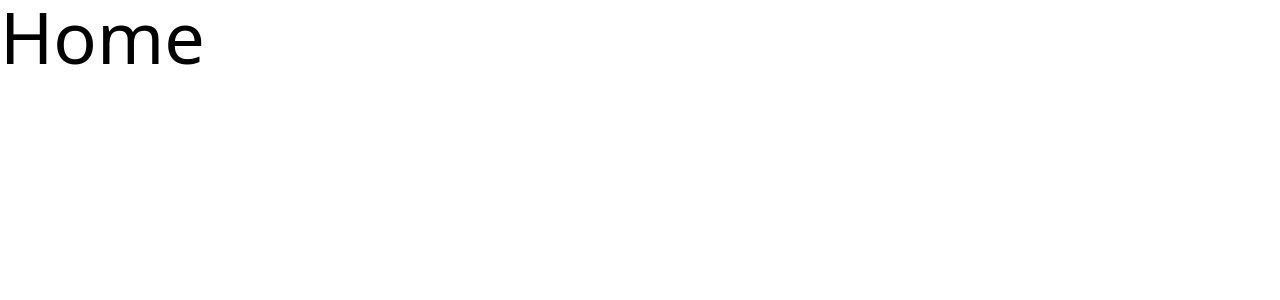
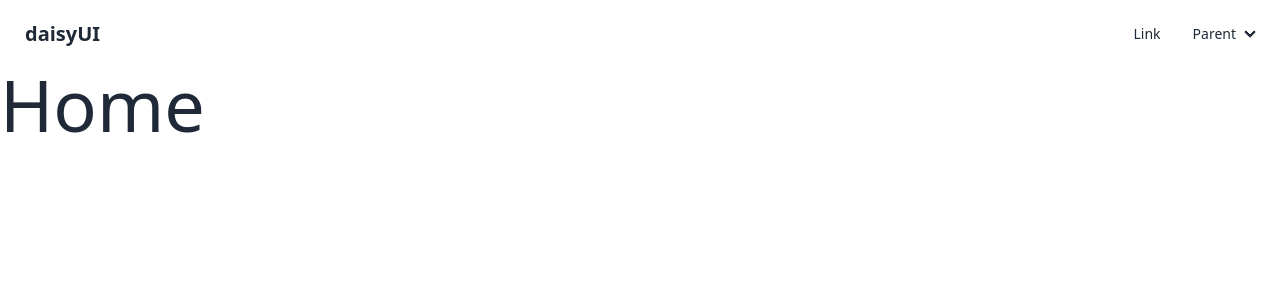
Before and after one commit to NuraidaKashmin/first-next-app, a Next.js app: page / in a window 1280 px wide. Shown: the top 300 px of the page. Built offline with nearby package versions, Linux system fonts and the light colour scheme.

Commit message:
intalled daisyui

```diff
--- a/src/app/page.js
+++ b/src/app/page.js
@@ -1,8 +1,10 @@
+import Navbar from "@/components/Navbar";
 import Image from "next/image";
 
 export default function Home() {
   return (
     <>
+      <Navbar></Navbar>
       <h1 className="text-7xl">Home</h1>
     </>
   );
--- /dev/null
+++ b/src/components/Navbar.jsx
@@ -0,0 +1,26 @@
+
+const Navbar = () => {
+    return (
+        <div className="navbar bg-base-100">
+            <div className="flex-1">
+                <a className="btn btn-ghost text-xl">daisyUI</a>
+            </div>
+            <div className="flex-none">
+                <ul className="menu menu-horizontal px-1">
+                    <li><a>Link</a></li>
+                    <li>
+                        <details>
+                            <summary>Parent</summary>
+                            <ul className="bg-base-100 rounded-t-none p-2">
+                                <li><a>Link 1</a></li>
+                                <li><a>Link 2</a></li>
+                            </ul>
+                        </details>
+                    </li>
+                </ul>
+            </div>
+        </div>
+    );
+};
+
+export default Navbar;
--- a/tailwind.config.mjs
+++ b/tailwind.config.mjs
@@ -13,5 +13,5 @@
       },
     },
   },
-  plugins: [],
+  plugins: [require('daisyui'),],
 };
```
Also changed, not shown: package.json (+6 -5 lines), 1 other file (tests, documents, lock files or other folders).
